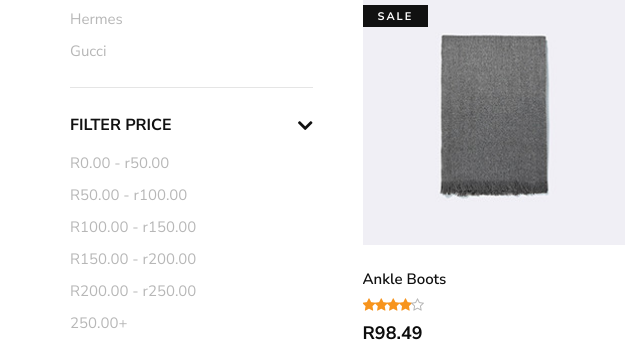
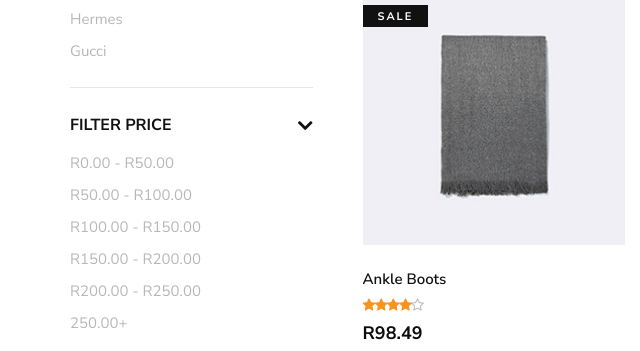
Before and after one commit to tmashigo/FFO.github.io, a plain HTML site: page shop.html in a window 1280 px wide. Shown: the part 1096-1447 px from the top of the page, 0-640 px from the left. Drawn offline with Linux system fonts and the light colour scheme.

Commit message:
Update shop.html

```diff
--- a/shop.html
+++ b/shop.html
@@ -209,11 +209,11 @@
                                         <div class="card-body">
                                             <div class="shop__sidebar__price">
                                                 <ul>
-                                                    <li><a href="#">R0.00 - r50.00</a></li>
-                                                    <li><a href="#">R50.00 - r100.00</a></li>
-                                                    <li><a href="#">R100.00 - r150.00</a></li>
-                                                    <li><a href="#">R150.00 - r200.00</a></li>
-                                                    <li><a href="#">R200.00 - r250.00</a></li>
+                                                    <li><a href="#">R0.00 - R50.00</a></li>
+                                                    <li><a href="#">R50.00 - R100.00</a></li>
+                                                    <li><a href="#">R100.00 - R150.00</a></li>
+                                                    <li><a href="#">R150.00 - R200.00</a></li>
+                                                    <li><a href="#">R200.00 - R250.00</a></li>
                                                     <li><a href="#">250.00+</a></li>
                                                 </ul>
                                             </div>
```
